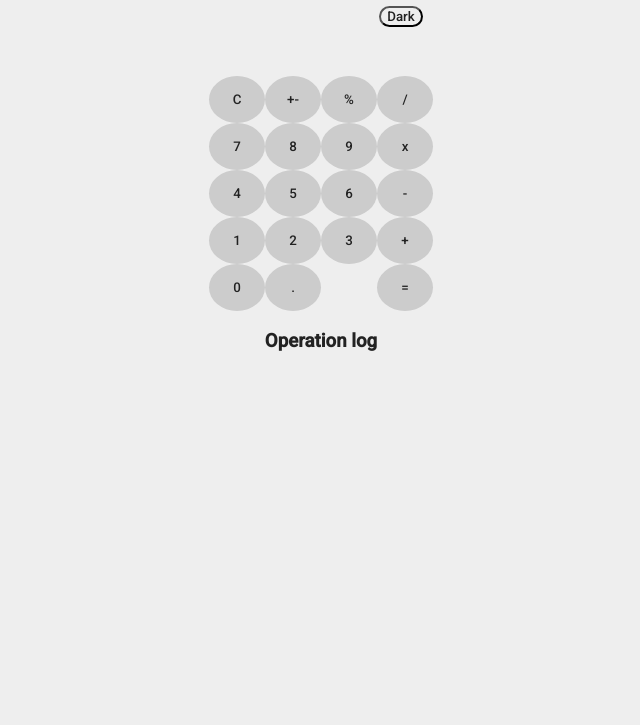
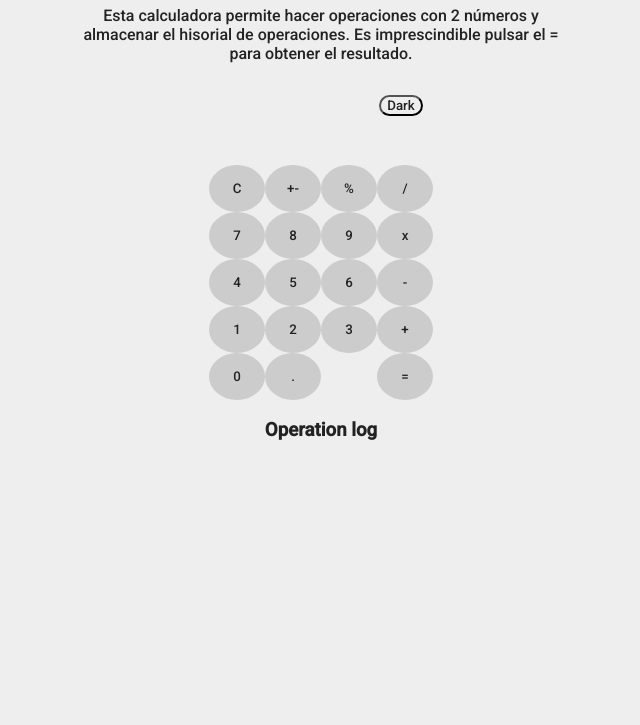
Before and after one commit to icplana/calculadoraAsse, a plain HTML site: page index.html in a window 1280 px wide. Shown: the part 75-800 px from the top of the page, without its empty margins (319-959 px from the left). Drawn offline with Linux system fonts and the light colour scheme.

Commit message:
added descripcion in jeader

```diff
--- a/index.html
+++ b/index.html
@@ -13,6 +13,7 @@
 <body>
     <header>
         <h1>Calculadora</h1>
+        <p>Esta calculadora permite hacer operaciones con 2 números y almacenar el hisorial de operaciones. Es imprescindible pulsar el = para obtener el resultado.</p>
     </header>
     <main>
         <button id="lightMode">Dark</button>
--- a/style.css
+++ b/style.css
@@ -28,6 +28,12 @@
 }
 
 h1, h3{
+    text-align: center;
+}
+header > p {
+    margin: 0 auto;
+    max-width: 500px;
+    margin-bottom: 2rem;
     text-align: center;
 }
 
```
